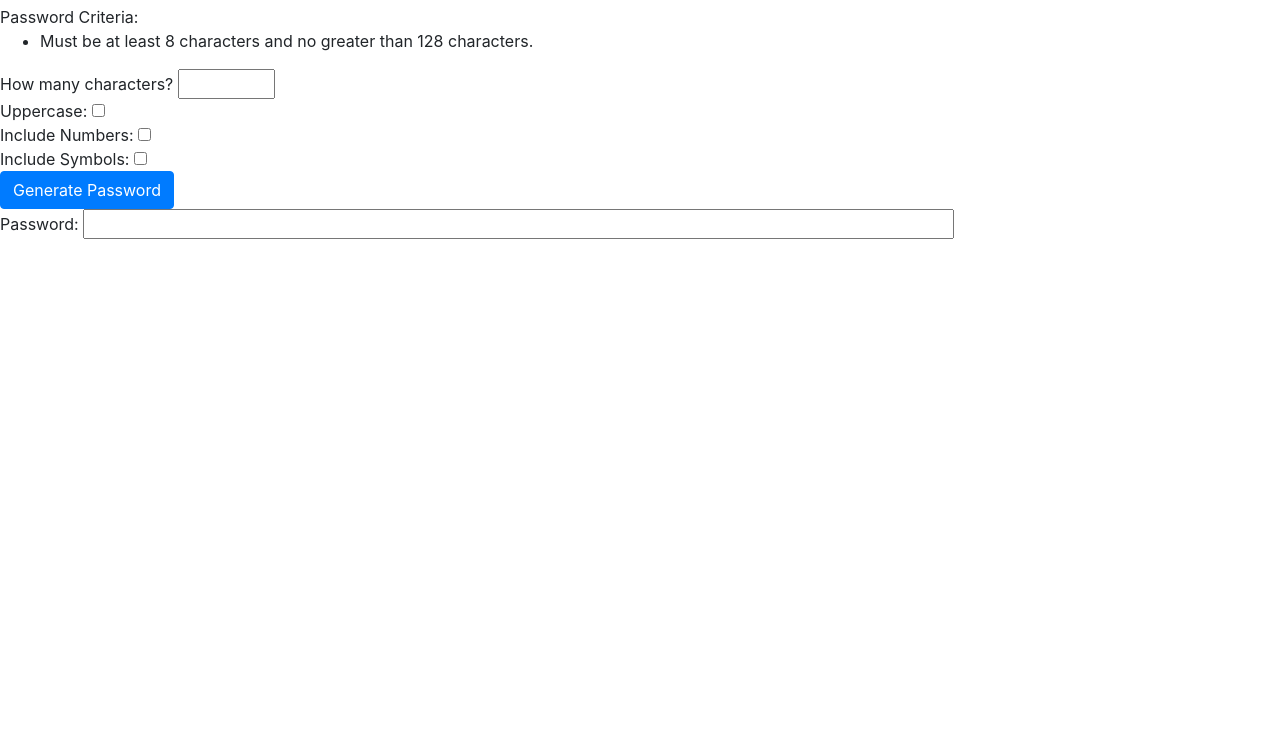
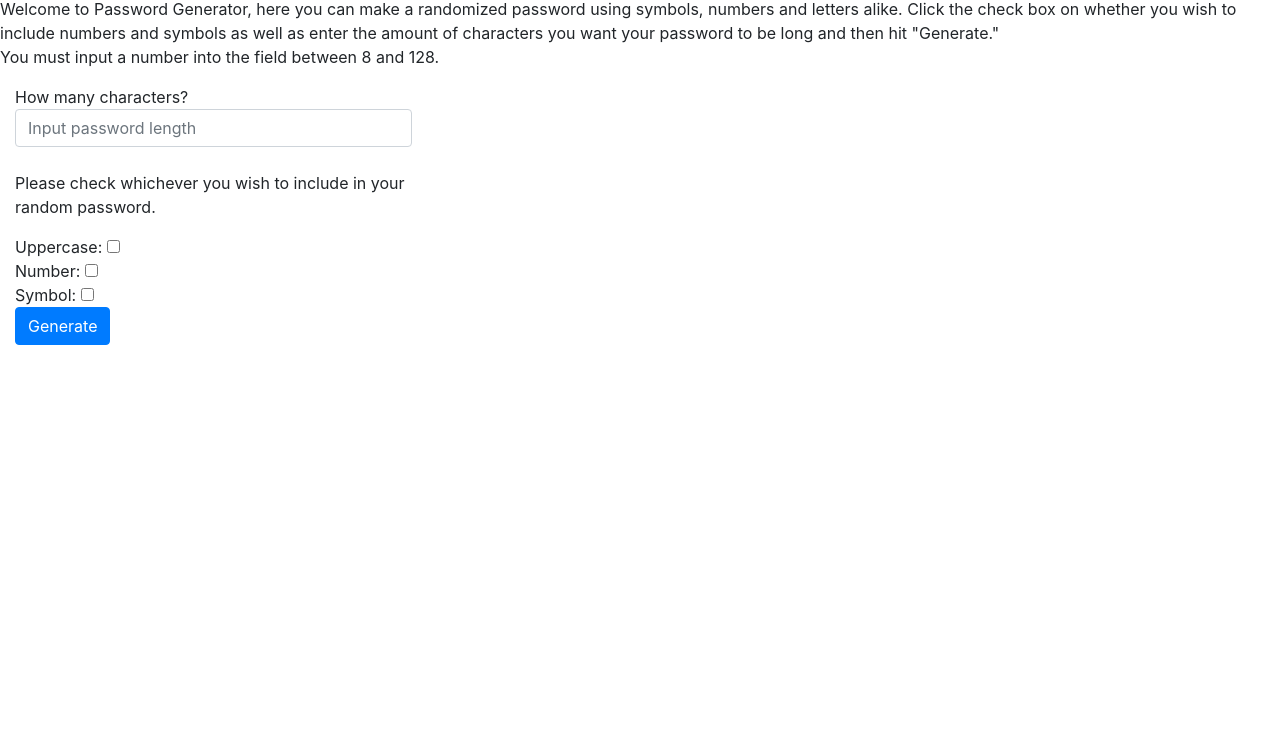
Before and after one commit to amiller1299/PasswordGenerator, a plain HTML site: page index.html in a window 1280 px wide. Shown: the part 59-800 px from the top of the page. Drawn offline with nearby package versions, Linux system fonts and the light colour scheme.

Commit message:
Update index.html

```diff
--- a/index.html
+++ b/index.html
@@ -1,7 +1,9 @@
+
 <!DOCTYPE html>
 <html lang="en">
 <head>
- <link rel="stylesheet" href="style.css" type="text/css>
+  <script type="text/javascript" src="hw3scripts.js"></script>
+  <link rel="stylesheet" type="text/css" href="hw3style.css">
 <link href="https://fonts.googleapis.com/css2?family=Roboto&display=swap" rel="stylesheet">
     <meta charset="UTF-8">
     <meta name="viewport" content="width=device-width, initial-scale=1.0">
@@ -9,21 +11,35 @@
     <title>Document</title>
 </head>
 <body>
+<h1>Password Generator</h1>
 <p>
-Welcome to the Password Generator, here you can make a randomized password using symbols, numbers and letters alike. Click the check box on whether you wish to include numbers and symbols as well as enter the amount of characters you want your password to be long and then hit "generate password."
+Welcome to Password Generator, here you can make a randomized password using symbols, numbers and letters alike. Click the check box on whether you wish to include numbers and symbols as well as enter the amount of characters you want your password to be long and then hit "Generate." <br>
+You must input a number into the field between 8 and 128.
 </p>
 
 
-Password Criteria:
-<ul>
-<li>Must be at least 8 characters and no greater than 128 characters.</li>
-</ul>
+<div class="password">
+<div class="form-group col-sm-4">
+<div id="inputs">
 
-How many characters? <input type="number" id="charNum" min="8" max="128" /><br />
+How many characters? <input type="number" class="form-control" size="4" placeholder="Input password length" id="charNum" min="8" max="128" maxlength="3" required/> <br>
+<p>Please check whichever you wish to include in your random password.</p>
+
+<form>
+  <div id=boxes">
 Uppercase: <input type="checkbox" id="upperCase"/> <br>
-Include Numbers: <input type="checkbox" id="numbers"/> <br>
-Include Symbols: <input type="checkbox" id="symbols"/> <br>
-<button id="submit" class="btn btn-primary">Generate Password</button><br />
-Password: <input type="text" id="yourPw" size="80"/>
+Number: <input type="checkbox" id="num"/> <br>
+Symbol: <input type="checkbox" id="sym"/> <br>
+</div>
+</div>
+<div id="button">
+<button onclick="myFunction()" class="btn btn-primary" id="submit" >Generate</button> <br>
 
+
+<script type="text/javascript" src="hw3scripts.js"></script>
+</form>
+</div>
+</div>
+</div>
 </body>
+</html>
```
